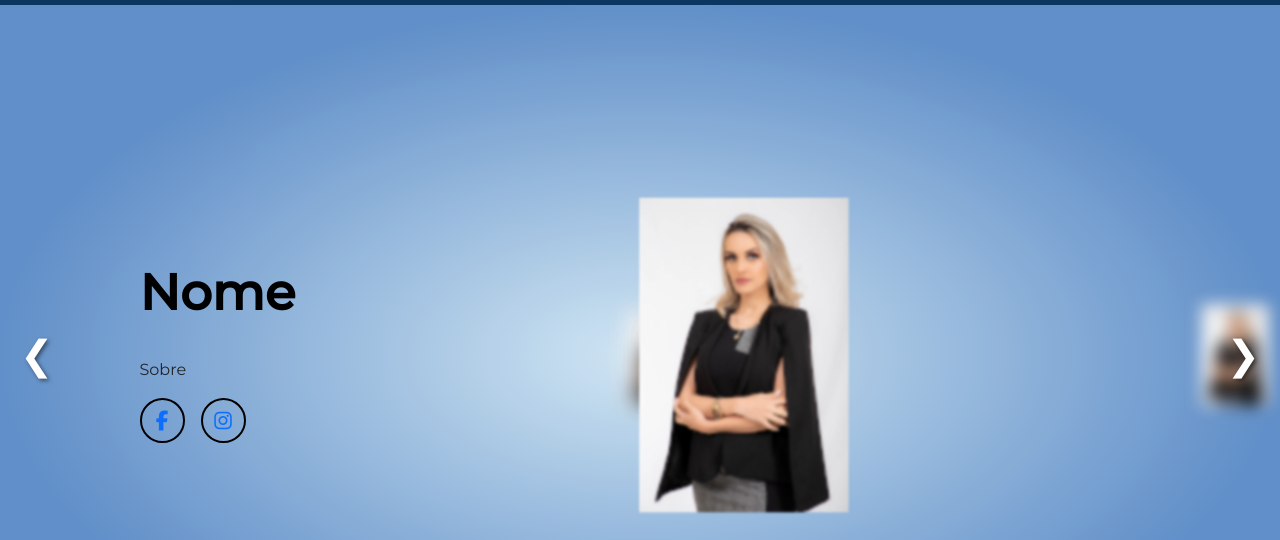
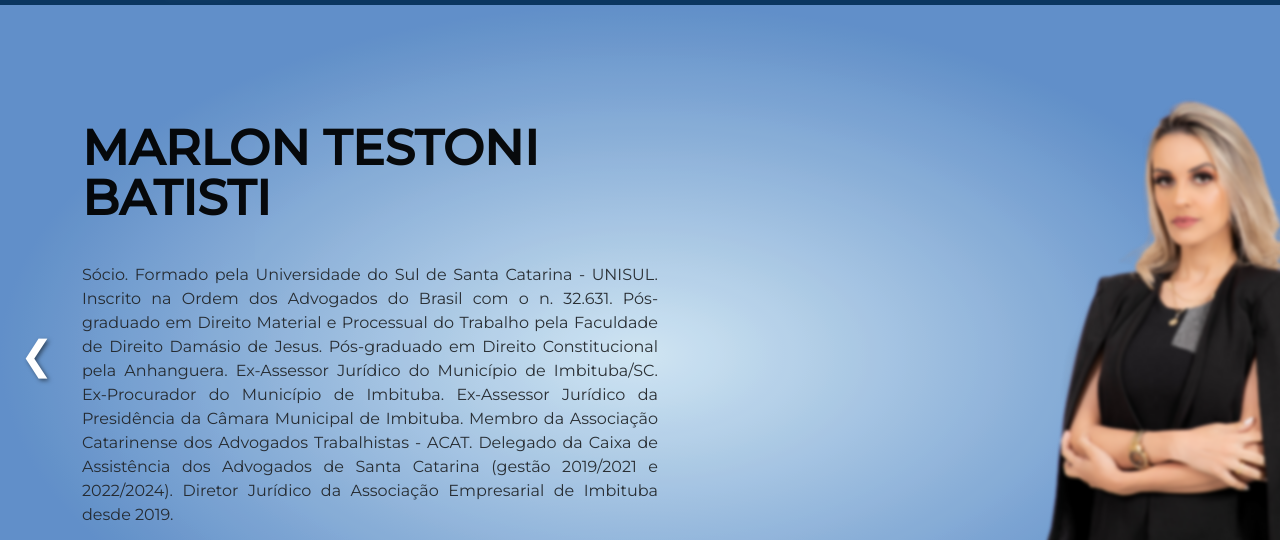
Before and after one commit to iurysm1/goncalvespacheco, a plain HTML site: page index.html in a window 1280 px wide. Both pictures are taken after a click on the link "HOME". Shown: the part 211-751 px from the top of the page. Drawn offline with nearby package versions, Linux system fonts and the light colour scheme.

Commit message:
Deixando o visual mais atraente

```diff
--- a/index.html
+++ b/index.html
@@ -100,20 +100,20 @@
                 <div class="slider-content-wrap">
 
                     <div class="slider-content">
-                        <h2 class="heading-style-2">Nome</h2>
-                        <p>Sobre</p>
+                        <h2 class="heading-style-2" id="nomeFuncionario">LUANA SILVEIRA MARQUES</h2>
+                        <p id="sobreFuncionario">Advogada. Especialista em Direito Imobiliário. Formada pela Universidade do Vale do Itajaí - UNIVALI. Inscrita na Ordem dos Advogados do Brasil com o nº 49.290. Pós-graduada em Direito e Negócios Imobiliários pelo Complexo de Ensino Superior de Santa Catarina - CESUSC. Pós graduanda em Direito Ambiental e Urbanístico. Direito Tributário - Fundação Getúlio Vargas - FGV Auditora do TJD - Tribunal de Justiça do Futebol de SC. Ex-Presidente da Subcomissão Jovem Advocacia da 30° Subseção - OAB/SC. Ex-Presidente da Comissão de Direito Imobiliário da 30° Subseção - OAB/SC.</p>
                         <div class="social-icons">
-                            <a href="https://www.facebook.com/goncalvespachecoadvogados/" target="_blank"><span class="fa fa-facebook fa-lg"></span></a>
-                            <a href="https://www.instagram.com/goncalvespachecoadv/" target="_blank"><span class="fa fa-instagram fa-lg"></span></a>
+                            <a href="https://www.facebook.com/goncalvespachecoadvogados/" target="_blank" id="fbFuncionario"><span class="fa fa-facebook fa-lg"></span></a>
+                            <a href="https://www.instagram.com/goncalvespachecoadv/" target="_blank" id="igFuncionario"><span class="fa fa-instagram fa-lg"></span></a>
                         </div>
                     </div>
                 </div>
             </div>
             <div class="slider-images sliderFuncionarios">
-                <img src="imagens/luana106px.png" alt="luana" class="slider-image active">
-                <img src="imagens/luana106px.png" alt="luana2" class="slider-image next">
-                <img src="imagens/luana106px.png" alt="luana3" class="slider-image inactive">
-                <img src="imagens/luana106px.png" alt="luana4" class="slider-image previous">
+                <img src="imagens/colaboradores/luana.png" alt="luana" class="slider-image active">
+                <img src="imagens/colaboradores/luana.png" alt="luana2" class="slider-image next">
+                <img src="imagens/colaboradores/luana.png" alt="luana3" class="slider-image inactive">
+                <img src="imagens/colaboradores/luana.png" alt="luana4" class="slider-image previous">
             </div>
             <div id="backgrounds">
                 <div class="background" style="background: radial-gradient(50% 50% at 50% 50%, #C7F6D0 0%, #7CB686 92.19%);"></div>
--- a/slider/slider.css
+++ b/slider/slider.css
@@ -10,12 +10,14 @@ html>.slider-main{
 
 .slider-main>img{
     user-select: none;
+
 }
 
 .slider-main{
     overflow-x: hidden;
     position: relative;
     font-family: 'Montserrat';
+    text-align: justify;
     height: 100svh;
 }
 
@@ -87,10 +89,12 @@ section .logo a img{
 .slider-main .container{
     position: relative;
     left: calc(50% - 1140px/2);
-    width: 50%;
+    width: 100%;
     padding-block: 100px;
-    max-width: 525px;
+    max-width: 600px;
     height: 100%;
+    margin: 0px;
+    margin-right: 500px;
 }
 
 .slider-content-warp{
@@ -128,12 +132,12 @@ section .logo a img{
 
 .slider-images>img.active{
     opacity: 1;
-    transform: scale(1);
+
     transition: 2s;
     filter: blur(0px);
     left: 0;
     top: 50%;
-    transform: translateY(-50%);
+    transform: translateY(-50%) scale(1.8);
     z-index: 1;
 }
 
@@ -164,13 +168,27 @@ section .logo a img{
     top: 1;
     left: 100%;
     filter: blur(25px);
-    transform: translate(-50%, -50%) scale(0.3);
+    transform: translate(-50%, -50%), scale(1.2);
     transition: opacity 3s;
     object-fit: cover;
     max-width: 593px;
     max-height: 779px;
     height: 100%;
     min-height: 320px;
+}
+
+#nomeFuncionario{
+    text-align: start;
+    font-size: 49px;
+    opacity: 0;
+    transition: opacity 1s ease;
+    height: 100px;
+}
+#sobreFuncionario{
+    opacity: 0;
+    transition: opacity 1s ease;
+    width: 576px;
+    height: 264px;
 }
 
 @media screen and (max-width:1199px){
@@ -189,6 +207,7 @@ section .logo a img{
         left: calc(50%-(920px/2));
         padding-block: 80px;
         max-width: 475px;
+        margin: 0px;
     }
     .slider-images > img {
         width: 453px;
@@ -245,6 +264,8 @@ section .logo a img{
         left: calc(50%-(720px/2));
         padding-block: 70px;
         max-width: 405px;
+        margin: 0px;
+
     }
 
     .slider-images{
@@ -276,6 +297,8 @@ section .logo a img{
         padding-block: 70px;
         max-width: 540x;
         width: 100%;
+        margin: 0px;
+
     }
 
     .slider-images{
@@ -312,6 +335,7 @@ section .logo a img{
     .slider-main .container{
         padding: 50px 20px;
         max-width: 100%;
+        margin: 0px;
     }
 
     .slider-images{
--- a/slider/slider.js
+++ b/slider/slider.js
@@ -6,6 +6,14 @@ const images = Array.from(slider.children);
 
 let imageIndex=0
 let pauserSlide;
+
+var nome = document.getElementById('nomeFuncionario');
+var sobre = document.getElementById('sobreFuncionario');
+
+document.addEventListener("DOMContentLoaded", function() {
+    nome.style.opacity=1;
+    sobre.style.opacity=1;
+});
 
 function updateSlider(){
 
@@ -47,6 +55,8 @@ function updateSlider(){
     if(images[imageIndex].classList.contains('active')){
         backgrounds[imageIndex].style.opacity=1;
     }
+    trocarDados()
+
 }
 
 
@@ -93,7 +103,7 @@ function prevSlide(){
     if(images[imageIndex].classList.contains('active')){
         backgrounds[imageIndex].style.opacity = 1;
     }
-
+    trocarDados()
 
 }
 
@@ -113,3 +123,46 @@ classePauseSlide.forEach(slider => {
     slider.addEventListener('mouseenter', pauseSlider);
     slider.addEventListener('mouseleave', startSlider);
 });
+
+
+function trocarDados(){
+    var facebook = document.getElementById('fbFuncionario');
+    var instagram = document.getElementById('igFuncionario');
+
+
+    images.forEach(image=>{
+        if(image.classList.contains("active")){
+            var altFoto = image.alt;
+        switch (altFoto){
+            case 'luana':
+                nome.style.opacity=0;
+                sobre.style.opacity=0;
+
+                setTimeout(() => {
+                nome.style.opacity=1;
+                sobre.style.opacity=1;
+                nome.textContent="LUANA SILVEIRA MARQUES"
+                sobre.textContent="Advogada. Especialista em Direito Imobiliário. Formada pela Universidade do Vale do Itajaí - UNIVALI. Inscrita na Ordem dos Advogados do Brasil com o nº 49.290. Pós-graduada em Direito e Negócios Imobiliários pelo Complexo de Ensino Superior de Santa Catarina - CESUSC. Pós graduanda em Direito Ambiental e Urbanístico. Direito Tributário - Fundação Getúlio Vargas - FGV Auditora do TJD - Tribunal de Justiça do Futebol de SC. Ex-Presidente da Subcomissão Jovem Advocacia da 30° Subseção - OAB/SC. Ex-Presidente da Comissão de Direito Imobiliário da 30° Subseção - OAB/SC."
+                }, 900);
+
+                break;
+
+            case 'luana2':
+                nome.style.opacity=0;
+                sobre.style.opacity=0;
+
+                setTimeout(() => {
+                nome.style.opacity=1;
+                sobre.style.opacity=1;
+                nome.textContent="MARLON TESTONI BATISTI"
+                sobre.textContent="Sócio. Formado pela Universidade do Sul de Santa Catarina - UNISUL. Inscrito na Ordem dos Advogados do Brasil com o n. 32.631. Pós-graduado em Direito Material e Processual do Trabalho pela Faculdade de Direito Damásio de Jesus. Pós-graduado em Direito Constitucional pela Anhanguera. Ex-Assessor Jurídico do Município de Imbituba/SC. Ex-Procurador do Município de Imbituba. Ex-Assessor Jurídico da Presidência da Câmara Municipal de Imbituba. Membro da Associação Catarinense dos Advogados Trabalhistas - ACAT. Delegado da Caixa de Assistência dos Advogados de Santa Catarina (gestão 2019/2021 e 2022/2024). Diretor Jurídico da Associação Empresarial de Imbituba desde 2019."
+                }, 900);
+
+                break;
+
+        }
+        }
+
+
+    })
+}
```
Also changed, not shown: imagens/colaboradores/eduardo.jpg (added), imagens/colaboradores/felipe.png (added), imagens/colaboradores/luana.png (added), imagens/colaboradores/orlando.jpg (added), imagens/luana106px.png (deleted), 6 other files.
